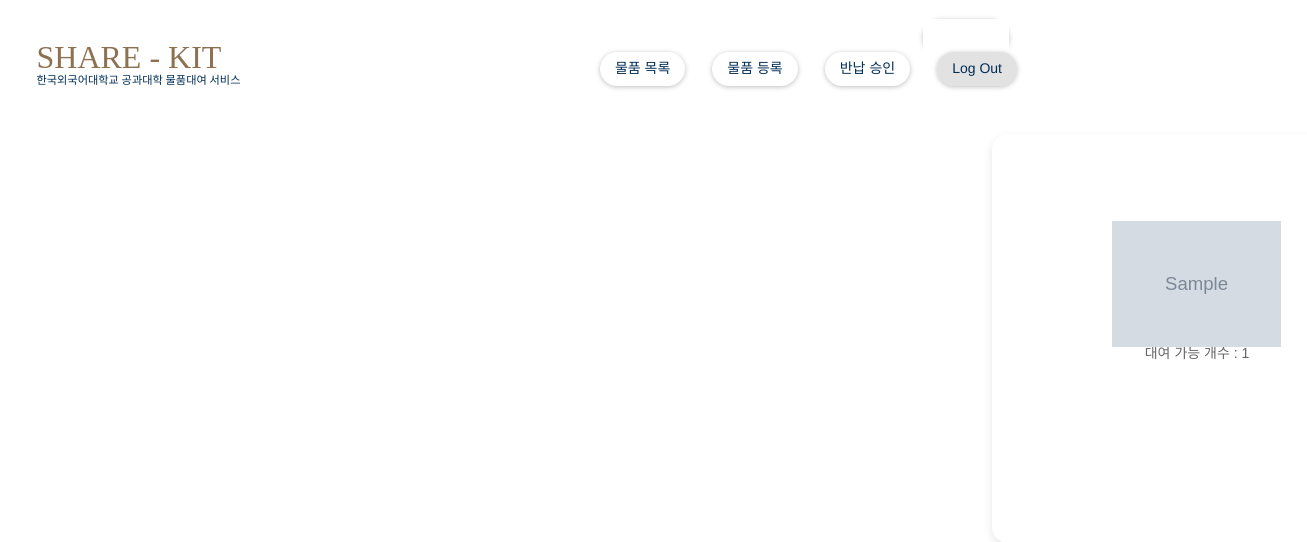
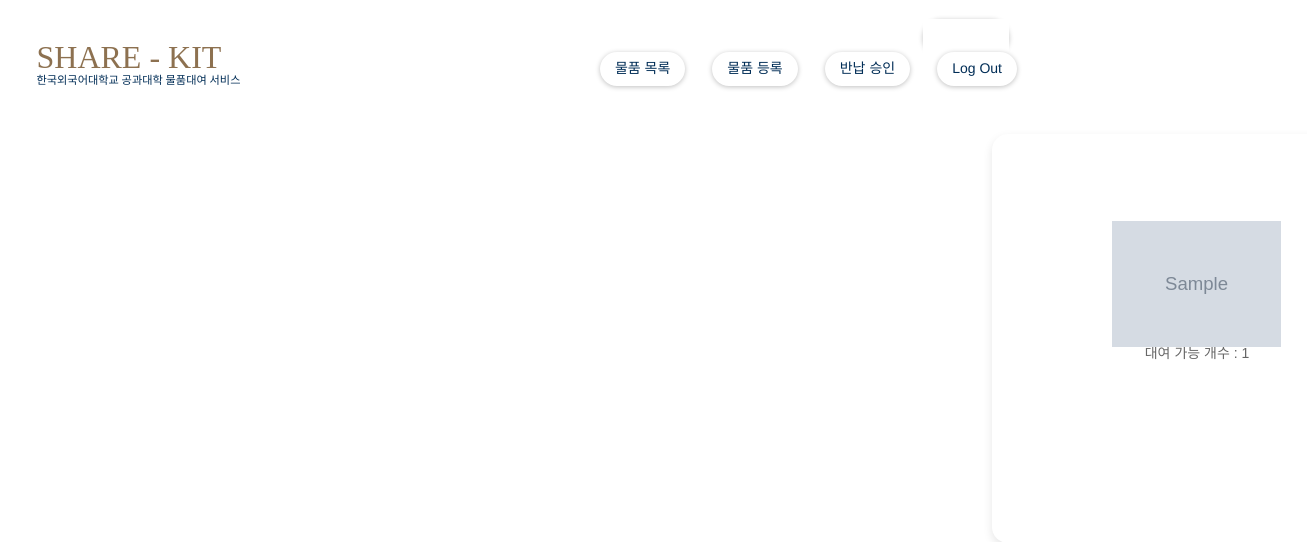
Before and after one commit to seowoohyun-tech/sharekit, a Spring Boot app: page /equipment-list in a window 1680 px wide; the page is wider, and only the part inside the window is pictured. Shown: the top 542 px of that part, without its empty margins (373-1680 px from the left). Run offline with Spring Boot 4, Linux system fonts and the light colour scheme; tables that the repository leaves empty hold one stand-in row (values such as "Sample post"); grey boxes marked "Sample" are stand-in pictures; some of the project's set-up classes (security, data sources, template engines, error pages and the like) are left out, and stand-ins take their place; some libraries are stand-ins or nearby versions; some web fonts are replaced.

```diff
--- a/src/main/resources/static/css/equipment.css
+++ b/src/main/resources/static/css/equipment.css
@@ -223,7 +223,7 @@
     color: var(--ui-elementprimary);
   }
 
-  .nav-button.login {
+  .nav-button.login.hover {
     background-color: rgba(160, 160, 160, 0.3);
   }
 
```
